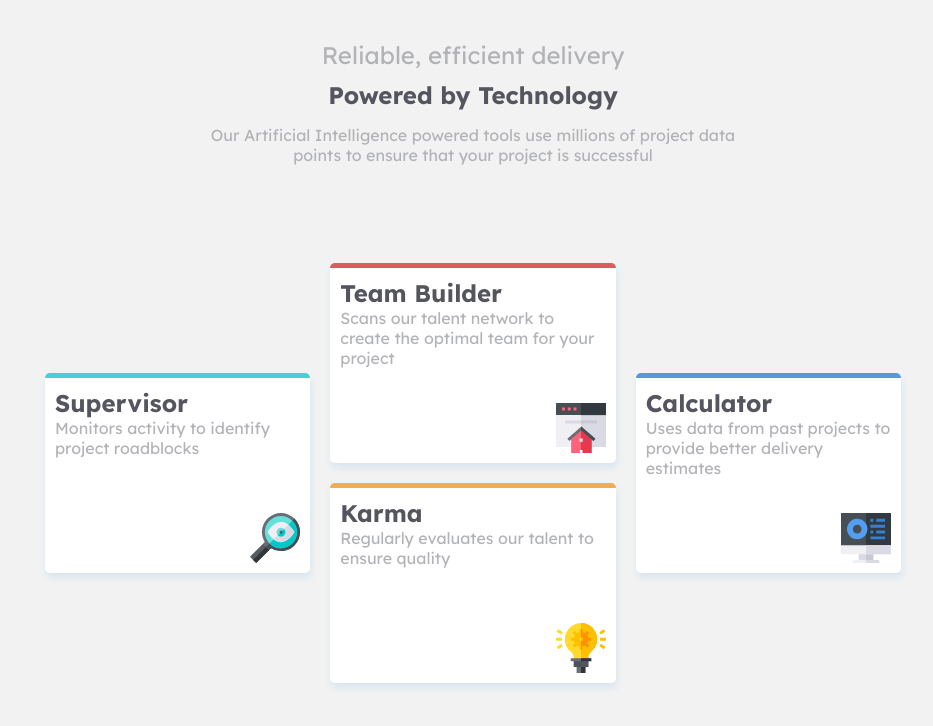
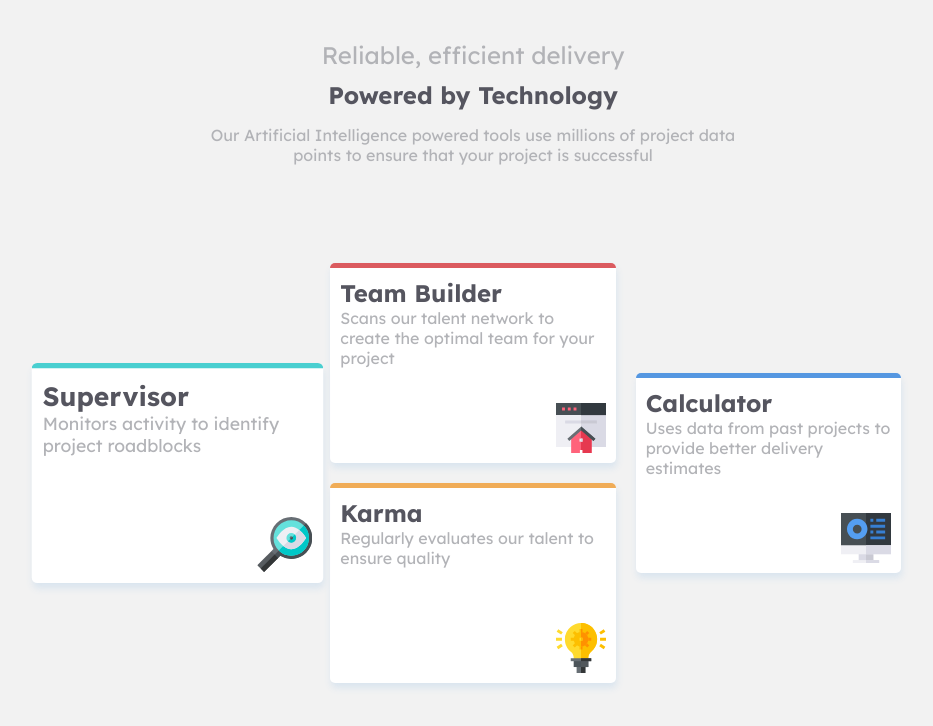
Before and after one commit to sammmy001/fourcardFronteneMentor, a plain HTML site: page index.html in a window 1280 px wide. In both pictures the pointer is over the element 344 px from the left and 472 px from the top of the page. Shown: the whole page, without its empty margins (167-1100 px from the left). Drawn offline with Linux system fonts and the light colour scheme.

Commit message:
added hover effects

```diff
--- a/style.css
+++ b/style.css
@@ -70,6 +70,9 @@ img{
     margin-bottom: 20px;
     border-radius: 5px;
 }
+.box:hover{
+    cursor: pointer;
+}
 
 .one{
     border-top: 5px solid #49CFD0;
@@ -89,6 +92,7 @@ img{
     .p2{
         width: 65%;
     }
+
 }
 
 @media screen and (min-width:875px){
@@ -116,4 +120,9 @@ img{
     .card{
         flex: 33.33%;
     }
+
+    .box:hover{
+        transform: scale(1.1);
+        transition: .3s;
+        }
 }
```
